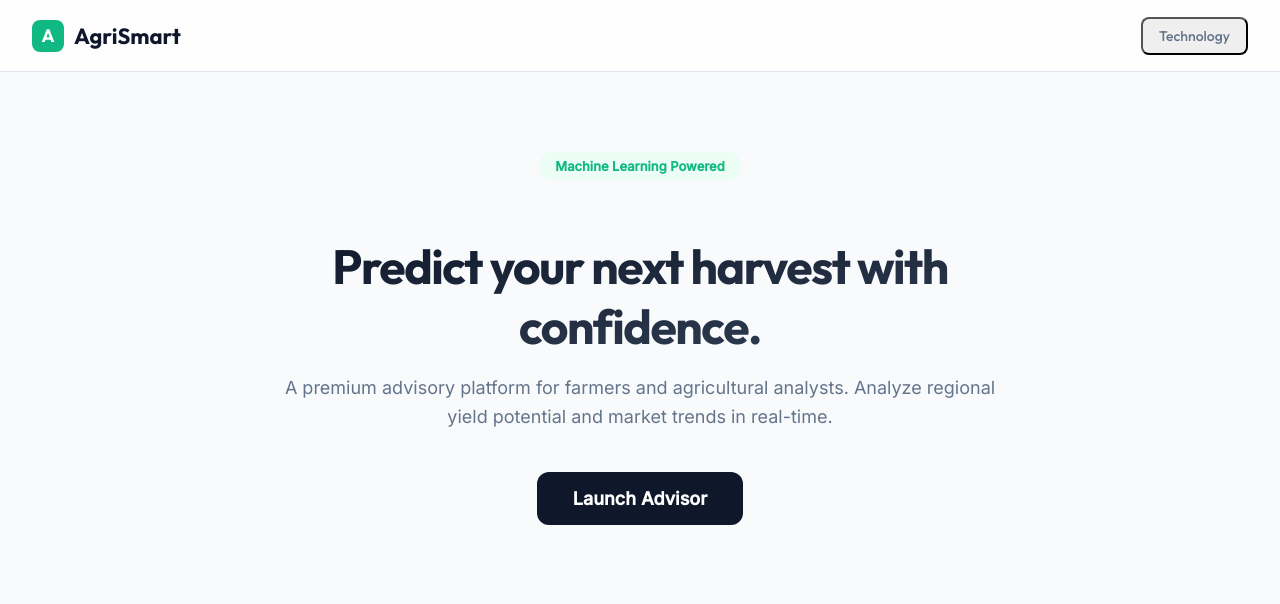
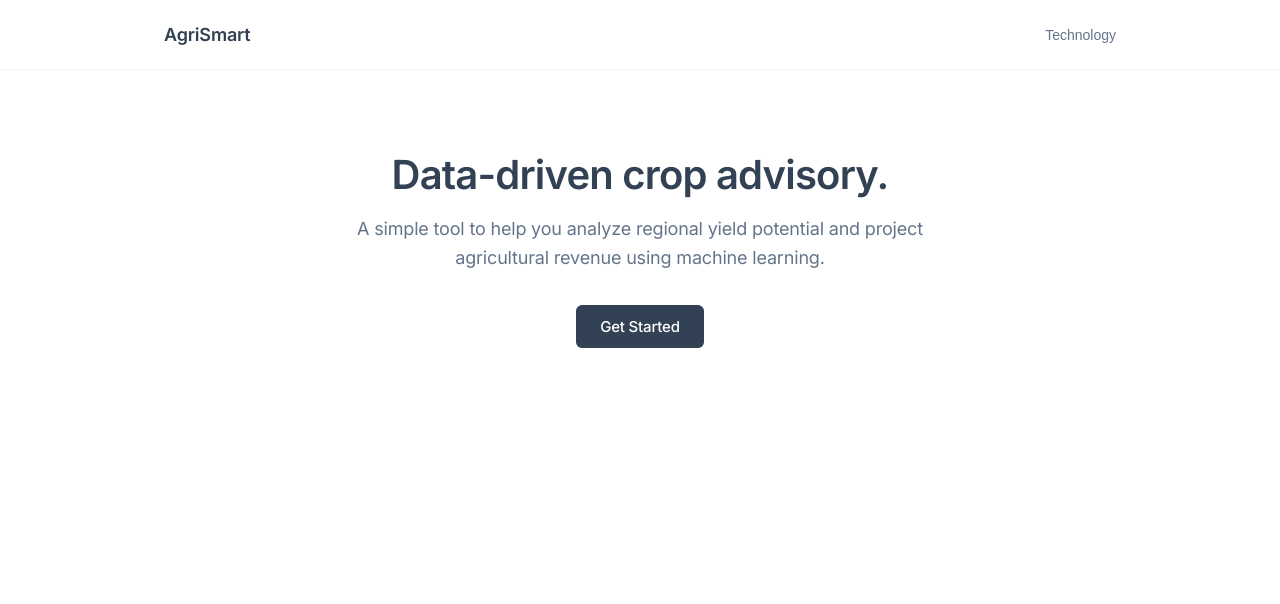
Before and after one commit to Saksham-Gupta-GH/crop-revenue-advisor, a Flask app: page / in a window 1280 px wide. Shown: the top 604 px of the page. Run offline with Flask 3, Linux system fonts and the light colour scheme; parts of the project's set-up code (start-up, migrations or seed data) failed here and were passed over.

Commit message:
UI Overhaul: Minimalist Elegance
- Implemented 'Minimalist Elegance' theme: simple, clean, and spacious
- Simplified layout: removed all 'boxes within boxes' and Bento grids
- Typography: Focus on Inter at precise weights and sizes
- Palette: Muted Slate Gray (#334155) and Emerald Green (#059669)
- Map: Extremely clean Positron tiles with muted accents
- Removed all unnecessary decorations, gradients, and icons
- Reorganized content for better flow and clarity

```diff
--- a/public/style.css
+++ b/public/style.css
@@ -1,339 +1,260 @@
-@import url('https://fonts.googleapis.com/css2?family=Outfit:wght@300;400;500;600;700&family=Inter:wght@400;500&display=swap');
+@import url('https://fonts.googleapis.com/css2?family=Inter:wght@300;400;500;600&display=swap');
 
-/* --- Modern SaaS Design System --- */
+/* --- Minimalist Elegance Design System --- */
 :root {
-    --primary: #10b981;
-    --primary-hover: #059669;
-    --primary-soft: #ecfdf5;
-    --bg: #f8fafc;
+    --primary: #334155; /* Slate 700 - Deep, elegant gray-blue */
+    --accent: #059669;  /* Emerald 600 - Muted green for key actions */
+    --bg: #ffffff;
+    --text: #1e293b;
+    --text-muted: #64748b;
+    --border: #f1f5f9;
     --surface: #ffffff;
-    --text: #0f172a;
-    --text-muted: #64748b;
-    --border: #e2e8f0;
-    --shadow-sm: 0 1px 2px 0 rgb(0 0 0 / 0.05);
-    --shadow-md: 0 4px 6px -1px rgb(0 0 0 / 0.1), 0 2px 4px -2px rgb(0 0 0 / 0.1);
-    --shadow-lg: 0 10px 15px -3px rgb(0 0 0 / 0.1), 0 4px 6px -4px rgb(0 0 0 / 0.1);
-    --radius: 16px;
-    --transition: all 0.2s cubic-bezier(0.4, 0, 0.2, 1);
+    --transition: all 0.2s ease;
 }
 
 * { box-sizing: border-box; }
 
 body {
     margin: 0;
-    font-family: 'Inter', sans-serif;
+    font-family: 'Inter', -apple-system, BlinkMacSystemFont, sans-serif;
     background-color: var(--bg);
     color: var(--text);
     -webkit-font-smoothing: antialiased;
+    letter-spacing: -0.011em;
 }
 
-h1, h2, h3, h4, button, .font-outfit {
-    font-family: 'Outfit', sans-serif;
+/* --- Global Elements --- */
+.container {
+    max-width: 1000px;
+    margin: 0 auto;
+    padding: 0 24px;
 }
 
-/* --- Layout Components --- */
-.navbar {
-    position: sticky;
-    top: 0;
-    z-index: 100;
-    background: rgba(255, 255, 255, 0.8);
-    backdrop-filter: blur(12px);
-    border-bottom: 1px solid var(--border);
-    height: 72px;
-    padding: 0 32px;
-    display: flex;
-    align-items: center;
-    justify-content: space-between;
+section {
+    padding: 80px 0;
 }
 
-.brand-wrap {
-    display: flex;
-    align-items: center;
-    gap: 10px;
-    text-decoration: none;
-    color: var(--text);
-    font-weight: 700;
-    font-size: 22px;
+h1, h2, h3 {
+    font-weight: 600;
+    margin: 0;
+    color: var(--primary);
 }
 
-.brand-mark {
-    width: 32px;
-    height: 32px;
-    background: var(--primary);
-    border-radius: 8px;
-    display: grid;
-    place-items: center;
-    color: white;
-    font-size: 18px;
+p {
+    color: var(--text-muted);
+    line-height: 1.6;
 }
 
-.nav-actions { display: flex; gap: 8px; }
+/* --- Navigation --- */
+nav {
+    padding: 24px 0;
+    border-bottom: 1px solid var(--border);
+}
 
-.nav-btn {
-    padding: 8px 16px;
-    border-radius: 8px;
+nav .container {
+    display: flex;
+    justify-content: space-between;
+    align-items: center;
+}
+
+.brand {
+    font-weight: 600;
+    font-size: 18px;
     text-decoration: none;
+    color: var(--primary);
+}
+
+.nav-links {
+    display: flex;
+    gap: 32px;
+}
+
+.nav-links a, .nav-links button {
+    text-decoration: none;
+    color: var(--text-muted);
     font-size: 14px;
     font-weight: 500;
-    color: var(--text-muted);
+    background: none;
+    border: none;
+    padding: 0;
+    cursor: pointer;
     transition: var(--transition);
 }
 
-.nav-btn:hover {
-    background: var(--primary-soft);
+.nav-links a:hover, .nav-links button:hover {
     color: var(--primary);
 }
 
-/* --- Bento Grid --- */
-.bento-grid {
-    display: grid;
-    grid-template-columns: repeat(12, 1fr);
-    grid-auto-rows: minmax(100px, auto);
-    gap: 24px;
-    max-width: 1300px;
-    margin: 0 auto;
-    padding: 40px 24px;
+/* --- Hero --- */
+.hero {
+    text-align: center;
 }
 
-.bento-card {
-    background: var(--surface);
-    border: 1px solid var(--border);
-    border-radius: var(--radius);
-    padding: 24px;
-    box-shadow: var(--shadow-sm);
+.hero h1 {
+    font-size: 40px;
+    margin-bottom: 16px;
+    letter-spacing: -0.02em;
+}
+
+.hero p {
+    font-size: 18px;
+    max-width: 600px;
+    margin: 0 auto 32px;
+}
+
+.btn {
+    display: inline-block;
+    padding: 12px 24px;
+    background-color: var(--primary);
+    color: white;
+    text-decoration: none;
+    border-radius: 6px;
+    font-size: 15px;
+    font-weight: 500;
+    border: none;
+    cursor: pointer;
     transition: var(--transition);
 }
 
-.bento-card:hover {
-    box-shadow: var(--shadow-md);
-    border-color: #cbd5e1;
+.btn:hover {
+    opacity: 0.9;
 }
 
-/* --- Bento Specific Spans --- */
-.span-8 { grid-column: span 8; }
-.span-4 { grid-column: span 4; }
-.span-full { grid-column: span 12; }
-
-@media (max-width: 1024px) {
-    .span-8, .span-4 { grid-column: span 12; }
+.btn-accent {
+    background-color: var(--accent);
 }
 
-/* --- Typography --- */
-.hero-title {
-    font-size: 48px;
-    font-weight: 800;
-    letter-spacing: -0.03em;
-    margin-bottom: 16px;
-    background: linear-gradient(to bottom right, #0f172a, #334155);
-    -webkit-background-clip: text;
-    -webkit-text-fill-color: transparent;
+/* --- App Layout --- */
+.app-grid {
+    display: grid;
+    grid-template-columns: 1fr 340px;
+    gap: 48px;
+    align-items: start;
 }
 
-.card-title {
-    font-size: 18px;
-    font-weight: 600;
-    margin-bottom: 4px;
+@media (max-width: 850px) {
+    .app-grid { grid-template-columns: 1fr; }
 }
 
-.card-subtitle {
-    font-size: 14px;
-    color: var(--text-muted);
-    margin-bottom: 20px;
-}
-
-/* --- Components --- */
-.status-pill {
-    display: inline-flex;
-    align-items: center;
-    gap: 6px;
-    padding: 4px 12px;
-    background: var(--primary-soft);
-    color: var(--primary);
-    border-radius: 999px;
-    font-size: 12px;
-    font-weight: 600;
-}
-
-.status-dot {
-    width: 6px;
-    height: 6px;
-    background: var(--primary);
-    border-radius: 50%;
-    animation: pulse 2s infinite;
-}
-
-@keyframes pulse {
-    0% { transform: scale(0.95); opacity: 0.5; }
-    50% { transform: scale(1.1); opacity: 1; }
-    100% { transform: scale(0.95); opacity: 0.5; }
+.map-section h2 {
+    font-size: 20px;
+    margin-bottom: 8px;
 }
 
 #map {
-    height: 540px;
-    width: 100%;
-    border-radius: 12px;
-    z-index: 1;
+    height: 500px;
+    background: #f8fafc;
+    border: 1px solid var(--border);
+    border-radius: 8px;
+    margin-top: 24px;
 }
 
-.input-group { margin-bottom: 16px; }
+.location-bar {
+    font-size: 14px;
+    color: var(--primary);
+    background: #f8fafc;
+    padding: 12px 16px;
+    border-radius: 6px;
+    margin-bottom: 24px;
+}
+
+/* --- Forms --- */
+.form-group {
+    margin-bottom: 24px;
+}
 
 label {
     display: block;
     font-size: 12px;
     font-weight: 600;
     color: var(--text-muted);
-    margin-bottom: 6px;
     text-transform: uppercase;
     letter-spacing: 0.05em;
+    margin-bottom: 8px;
 }
 
 input, select {
     width: 100%;
-    padding: 12px 16px;
-    border-radius: 10px;
-    border: 1px solid var(--border);
-    background: #fcfcfd;
+    padding: 10px 0;
+    border: none;
+    border-bottom: 1px solid var(--border);
+    background: transparent;
     font-size: 15px;
+    outline: none;
     transition: var(--transition);
-    outline: none;
 }
 
 input:focus, select:focus {
-    border-color: var(--primary);
-    box-shadow: 0 0 0 4px var(--primary-soft);
+    border-bottom-color: var(--primary);
 }
 
-.btn-primary {
-    background: var(--primary);
-    color: white;
-    border: none;
-    padding: 14px 24px;
-    border-radius: 10px;
-    font-weight: 600;
-    font-size: 16px;
-    width: 100%;
-    cursor: pointer;
-    transition: var(--transition);
-    box-shadow: 0 4px 12px rgba(16, 185, 129, 0.25);
+/* --- Results --- */
+.results {
+    margin-top: 48px;
+    padding-top: 48px;
+    border-top: 1px solid var(--border);
 }
 
-.btn-primary:hover {
-    background: var(--primary-hover);
-    transform: translateY(-1px);
-    box-shadow: 0 6px 16px rgba(16, 185, 129, 0.35);
+.result-list {
+    display: grid;
+    grid-template-columns: repeat(auto-fit, minmax(200px, 1fr));
+    gap: 32px;
 }
 
-/* --- Result UI --- */
-.result-grid {
-    display: grid;
-    grid-template-columns: repeat(auto-fit, minmax(200px, 1fr));
-    gap: 16px;
-}
-
-.result-item {
-    background: #f8fafc;
-    border: 1px solid var(--border);
-    padding: 20px;
-    border-radius: 12px;
-}
-
-.result-val {
-    font-size: 24px;
-    font-weight: 700;
-    color: var(--primary);
+.result-item .label {
+    font-size: 12px;
+    color: var(--text-muted);
+    text-transform: uppercase;
+    letter-spacing: 0.05em;
+    margin-bottom: 4px;
     display: block;
 }
 
-.result-label {
-    font-size: 12px;
-    color: var(--text-muted);
+.result-item .value {
+    font-size: 24px;
     font-weight: 500;
-    text-transform: uppercase;
+    color: var(--primary);
 }
 
-/* --- Landing Specific --- */
-.hero-section {
-    text-align: center;
-    max-width: 800px;
-    margin: 80px auto;
-    padding: 0 24px;
-}
-
-.hero-pill {
-    display: inline-flex;
-    padding: 6px 16px;
-    background: var(--primary-soft);
-    color: var(--primary);
-    border-radius: 999px;
-    font-size: 13px;
-    font-weight: 600;
-    margin-bottom: 24px;
-}
-
-.hero-description {
-    font-size: 18px;
+.message {
+    padding: 16px;
+    background: #f8fafc;
+    border-radius: 6px;
+    font-size: 14px;
     color: var(--text-muted);
-    margin-bottom: 40px;
-    line-height: 1.6;
-}
-
-.cta-button {
-    background: var(--text);
-    color: white;
-    padding: 16px 36px;
-    border-radius: 12px;
-    text-decoration: none;
-    font-weight: 600;
-    font-size: 18px;
-    transition: var(--transition);
-}
-
-.cta-button:hover {
-    transform: translateY(-2px);
-    box-shadow: var(--shadow-lg);
 }
 
 /* --- Modal --- */
-.modal-overlay {
+.modal {
     position: fixed;
     inset: 0;
-    background: rgba(15, 23, 42, 0.4);
-    backdrop-filter: blur(8px);
+    background: rgba(255,255,255,0.98);
     z-index: 1000;
-    display: grid;
-    place-items: center;
-    padding: 20px;
-    opacity: 0;
-    pointer-events: none;
-    transition: opacity 0.2s ease;
+    display: none;
+    padding: 80px 24px;
+    overflow-y: auto;
 }
 
-.modal-overlay.open { opacity: 1; pointer-events: all; }
+.modal.open { display: block; }
 
-.modal-panel {
-    background: white;
-    width: min(800px, 100%);
-    border-radius: 24px;
-    padding: 48px;
-    box-shadow: var(--shadow-lg);
-    position: relative;
-    max-height: 90vh;
-    overflow-y: auto;
+.modal-content {
+    max-width: 600px;
+    margin: 0 auto;
 }
 
 .modal-close {
     position: absolute;
-    top: 24px;
-    right: 24px;
-    width: 32px;
-    height: 32px;
-    border-radius: 50%;
+    top: 40px;
+    right: 40px;
+    background: none;
     border: none;
-    background: #f1f5f9;
+    font-size: 24px;
     cursor: pointer;
-    font-size: 20px;
+    color: var(--text-muted);
 }
+
+.modal h2 { font-size: 32px; margin-bottom: 24px; }
+.modal h3 { font-size: 18px; margin-top: 32px; margin-bottom: 12px; }
 
 /* --- Utility --- */
 .hidden { display: none !important; }
-.text-primary { color: var(--primary); }
--- a/templates/landing.html
+++ b/templates/landing.html
@@ -3,67 +3,43 @@
 <head>
     <meta charset="UTF-8">
     <meta name="viewport" content="width=device-width, initial-scale=1.0">
-    <title>AgriSmart — Intelligent Crop Advisory</title>
-    <meta name="description" content="Predict optimal crops and estimate revenue with machine learning.">
+    <title>AgriSmart</title>
     <link rel="preconnect" href="https://fonts.googleapis.com">
     <link rel="preconnect" href="https://fonts.gstatic.com" crossorigin>
-    <link href="https://fonts.googleapis.com/css2?family=Outfit:wght@300;400;500;600;700&family=Inter:wght@400;500&display=swap" rel="stylesheet">
+    <link href="https://fonts.googleapis.com/css2?family=Inter:wght@300;400;500;600&display=swap" rel="stylesheet">
     <link rel="stylesheet" href="{{ url_for('static', filename='style.css') }}">
 </head>
 <body>
 
-    <!-- About modal -->
-    <div class="modal-overlay" id="about-modal" role="dialog" aria-modal="true" aria-labelledby="modal-title">
-        <div class="modal-panel">
-            <button class="modal-close" id="modal-close" aria-label="Close">×</button>
+    <div class="modal" id="about-modal">
+        <button class="modal-close" id="modal-close">×</button>
+        <div class="modal-content">
+            <h1>The Technology</h1>
+            <p>AgriSmart is a predictive tool designed to assist in agricultural planning by leveraging historical data and machine learning.</p>
 
-            <div class="modal-header">
-                <h2 id="modal-title" class="font-outfit" style="font-size: 32px; margin-bottom: 8px;">The Science Behind AgriSmart</h2>
-                <p style="font-size: 16px; color: var(--text-muted);">How we use data to empower agricultural decisions.</p>
-            </div>
+            <h3>Methodology</h3>
+            <p>Our system analyzes district-level production history, seasonal rainfall variations, and market pricing to identify the most suitable crops for a given area.</p>
 
-            <div style="margin-top: 32px; display: grid; gap: 24px;">
-                <div>
-                    <h3 class="font-outfit text-primary" style="font-size: 18px; margin-bottom: 8px;">The Vision</h3>
-                    <p>AgriSmart was built to solve a fundamental problem: crop selection risk. By combining decades of historical yield data, seasonal rainfall patterns, and market price volatility, we provide a mathematical foundation for what to plant next.</p>
-                </div>
-
-                <div>
-                    <h3 class="font-outfit text-primary" style="font-size: 18px; margin-bottom: 8px;">Predictive Pipeline</h3>
-                    <p>Our system uses a dual-engine approach:</p>
-                    <ul style="padding-left: 20px; color: var(--text-muted);">
-                        <li style="margin-bottom: 8px;"><strong style="color: var(--text);">Stacking Ensemble</strong>: We use a multi-layer classifier that weighs predictions from Random Forest, Gradient Boosting, and AdaBoost models to suggest the best-fitting crop.</li>
-                        <li><strong style="color: var(--text);">Revenue Regression</strong>: A secondary model estimates revenue potential based on regional historical yield and adjusted market price indices.</li>
-                    </ul>
-                </div>
-
-                <div>
-                    <h3 class="font-outfit text-primary" style="font-size: 18px; margin-bottom: 8px;">Data Integrity</h3>
-                    <p>We source data from official agricultural records, meteorology departments, and wholesale market boards. All data is cleaned and normalized before being used to train the models stored in this application.</p>
-                </div>
-            </div>
+            <h3>The Models</h3>
+            <p>We utilize a combination of ensemble classification and regression models to provide both crop recommendations and revenue estimations.</p>
         </div>
     </div>
 
-    <nav class="navbar">
-        <div class="brand-wrap font-outfit">
-            <div class="brand-mark">A</div>
-            <span>AgriSmart</span>
-        </div>
-        <div class="nav-actions">
-            <button class="nav-btn" id="about-btn">Technology</button>
+    <nav>
+        <div class="container">
+            <a href="/" class="brand">AgriSmart</a>
+            <div class="nav-links">
+                <button id="about-btn">Technology</button>
+            </div>
         </div>
     </nav>
 
-    <main class="hero-section">
-        <div class="hero-pill">Machine Learning Powered</div>
-        <h1 class="hero-title">Predict your next harvest with confidence.</h1>
-        <p class="hero-description">
-            A premium advisory platform for farmers and agricultural analysts. Analyze regional yield potential and market trends in real-time.
-        </p>
-        <div style="display: flex; gap: 16px; justify-content: center;">
-            <a class="cta-button" href="/app">Launch Advisor</a>
-        </div>
+    <main class="container hero">
+        <section>
+            <h1>Data-driven crop advisory.</h1>
+            <p>A simple tool to help you analyze regional yield potential and project agricultural revenue using machine learning.</p>
+            <a href="/app" class="btn">Get Started</a>
+        </section>
     </main>
 
     <script>
```
Also changed, not shown: public/script.js (+11 -11 lines), templates/index.html (+45 -77 lines).
